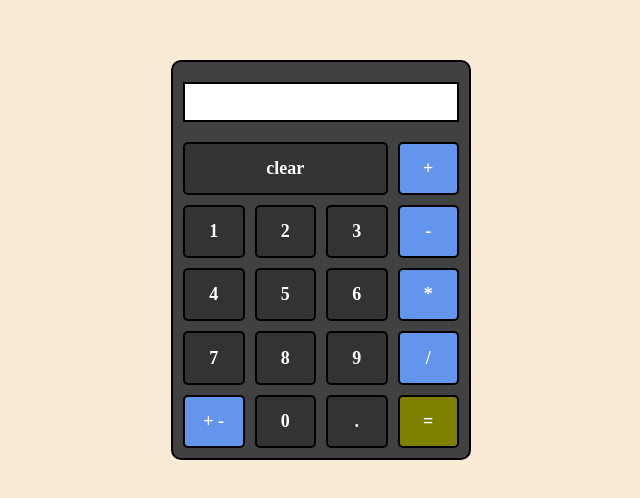
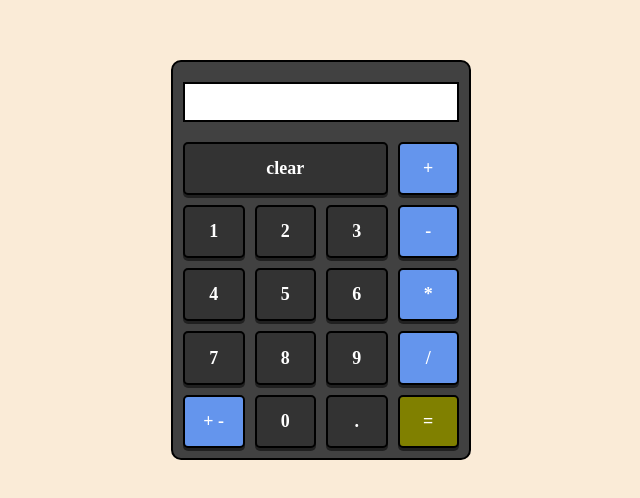
Before and after one commit to lemonsprig/calculator, a plain HTML site: page index.html in a window 1280 px wide. Shown: the part 140-638 px from the top of the page, without its empty margins (319-959 px from the left). Drawn offline with Linux system fonts and the light colour scheme.

Commit message:
Added drop shadow to buttons.

```diff
--- a/styles/style.css
+++ b/styles/style.css
@@ -45,6 +45,8 @@ body {
     list-style: none;
     border: 2px solid #000;
     border-radius: 5px;
+
+
 }
 
 .button[data-key="clear"] {
@@ -59,6 +61,13 @@ body {
     color: #FFF;
     font-weight: bold;
     font-size: 18px;
+    box-shadow: 0 3px rgba(0, 0, 0, 0.5);
+    cursor: pointer;
+    z-index: 100;
+}
+
+.button:active {
+    box-shadow: none;
 }
 
 .button.operand {
```
Also changed, not shown: index.html (line endings or trailing spaces).
